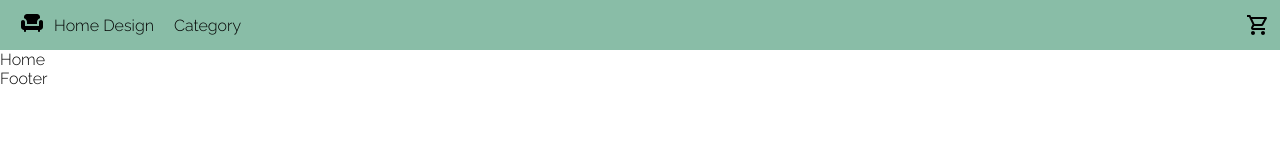
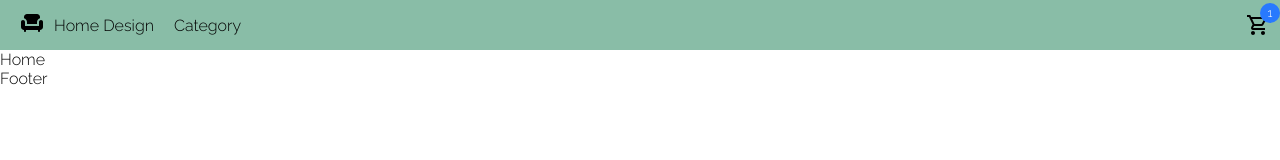
Before and after one commit to niloofarizadyar/ecommerce-project, a React (Create React App) app: page / in a window 1280 px wide. Shown: the top 160 px of the page. Built offline with nearby package versions, Linux system fonts and the light colour scheme.

Commit message:
product counter is added

```diff
--- a/src/components/navbar/Navbar.jsx
+++ b/src/components/navbar/Navbar.jsx
@@ -42,6 +42,7 @@ const Navbar = () => {
         <div className='navbar-right-container'>
           <div className='navbar-cart-active' onClick={()=>setToggleCart(!toggleCart)}>
             <ShoppingCartOutlinedIcon />
+            <span>1</span>
             { toggleCart && <div className='navbar-cart'>
                 {/* <Cart /> */}
               </div>
--- a/src/components/navbar/navbar.css
+++ b/src/components/navbar/navbar.css
@@ -78,3 +78,18 @@
   top: 20px;
   right: 0px
 }
+
+span {
+  font-size: 12px;
+  width: 20px;
+  height: 20px;
+  border-radius: 50%;
+  background-color: #2879fe;
+  color: white;
+  position: absolute;
+  right: -10px;
+  top: -10px;
+  display: flex;
+  align-items: center;
+  justify-content: center;
+}
```
Also changed, not shown: src/components/footer/footer.css (added).
